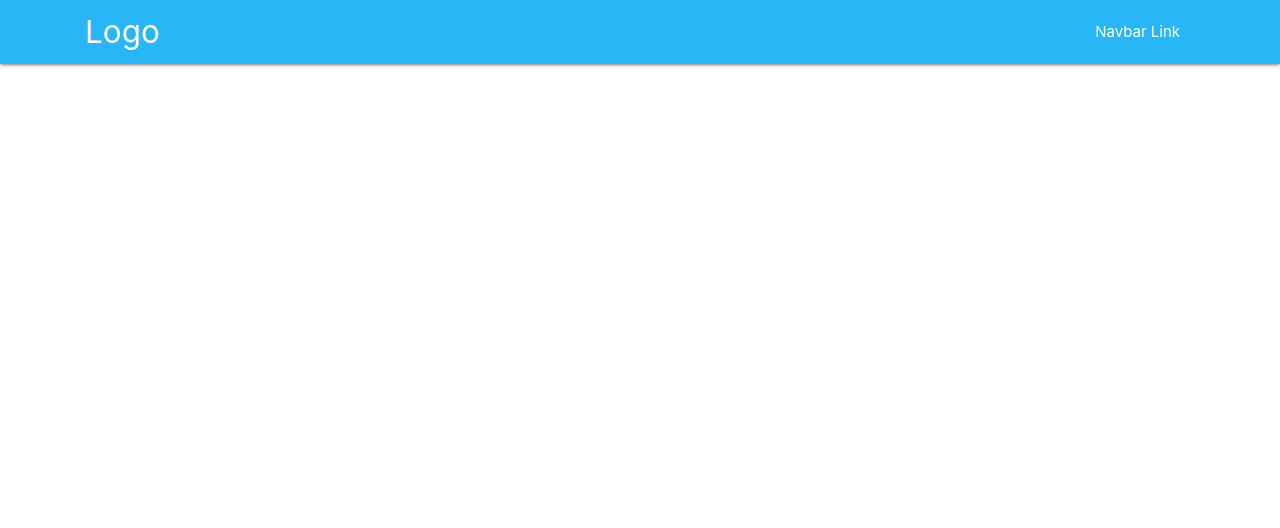
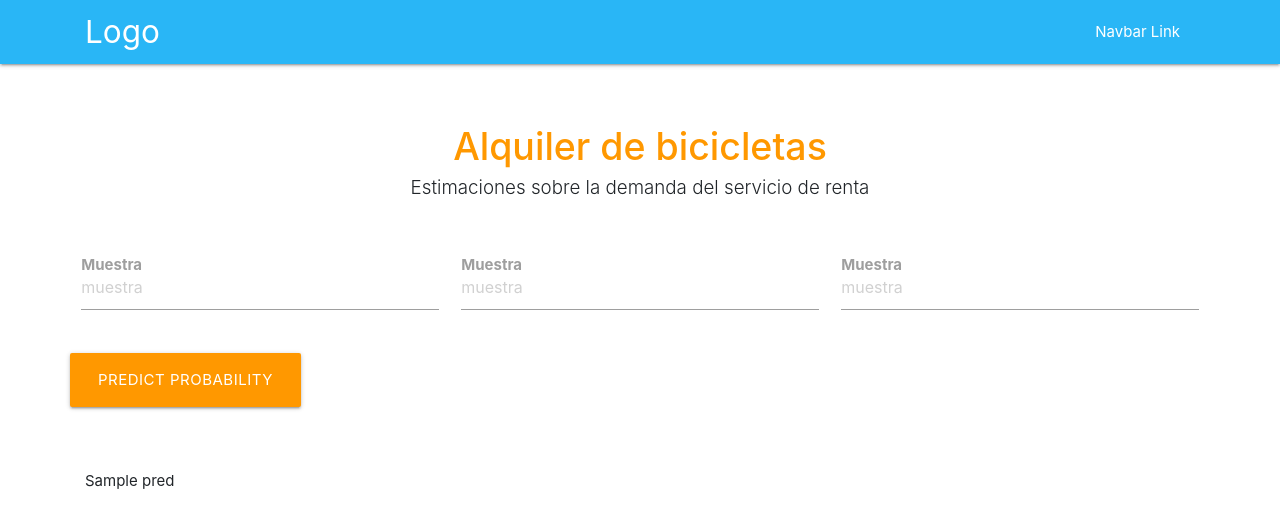
Before and after one commit to JoelBuenrostro/Renta-de-bicicletas, a Flask app: template templates/index.html in a window 1280 px wide. Shown: the top 528 px of the page. Run offline with Flask 2, Linux system fonts and the light colour scheme; the template is opened without the code that fills it: most values are stand-ins (such as "Sample title", 1, 10 or a date in 2020); some libraries are stand-ins or nearby versions.

Commit message:
se agrega un form a la estructura
etiqueta form para entrada de valores

```diff
--- a/templates/index.html
+++ b/templates/index.html
@@ -26,6 +26,56 @@
             <a href="#" data-target="nav-mobile" class="sidenav-trigger"><i class="material-icons">menu</i></a>
         </div>
     </nav>
+
+    <div class="section no-pad-bot" id="index-banner">
+        <div class="container">
+            <br><br>
+            <h1 class="header center orange-text">Alquiler de bicicletas</h1>
+            <div class="row center">
+                <h5 class="header col s12 light">Estimaciones sobre la demanda del servicio de renta
+                    <br>
+                </h5>
+            </div>
+
+            <div class="row">
+                <form action='/predict' method="post" class="col s12">
+                    <div class="row">
+                        <div class="input-field col s4">
+                            <label for="first_name"><b>Muestra</b></label>
+                            <br>
+                            <input placeholder="muestra" name="Temperature" id="first_name" type="text"
+                                class="validate">
+                        </div>
+                        <div class="input-field col s4">
+
+                            <label for="last_name"><b>Muestra </b></label>
+                            <br>
+                            <input id="last_name" name="Oxygen" placeholder="muestra" type="text" class="validate">
+
+                        </div>
+
+                        <div class="input-field col s4">
+                            <label for="_name"><b>Muestra</b></label>
+                            <br>
+                            <input id="_name" name="Humidity" placeholder="muestra" type="text" class="validate">
+
+                        </div>
+
+                    </div>
+
+                    <div class="row center">
+
+                        <button type="submit" class="btn-large waves-effect waves-light orange">Predict
+                            Probability</button>
+                    </div>
+                </form>
+            </div>
+
+            <br>
+            {{pred}}<br>
+
+        </div>
+    </div>
 </body>
 
 </HTML>
```
